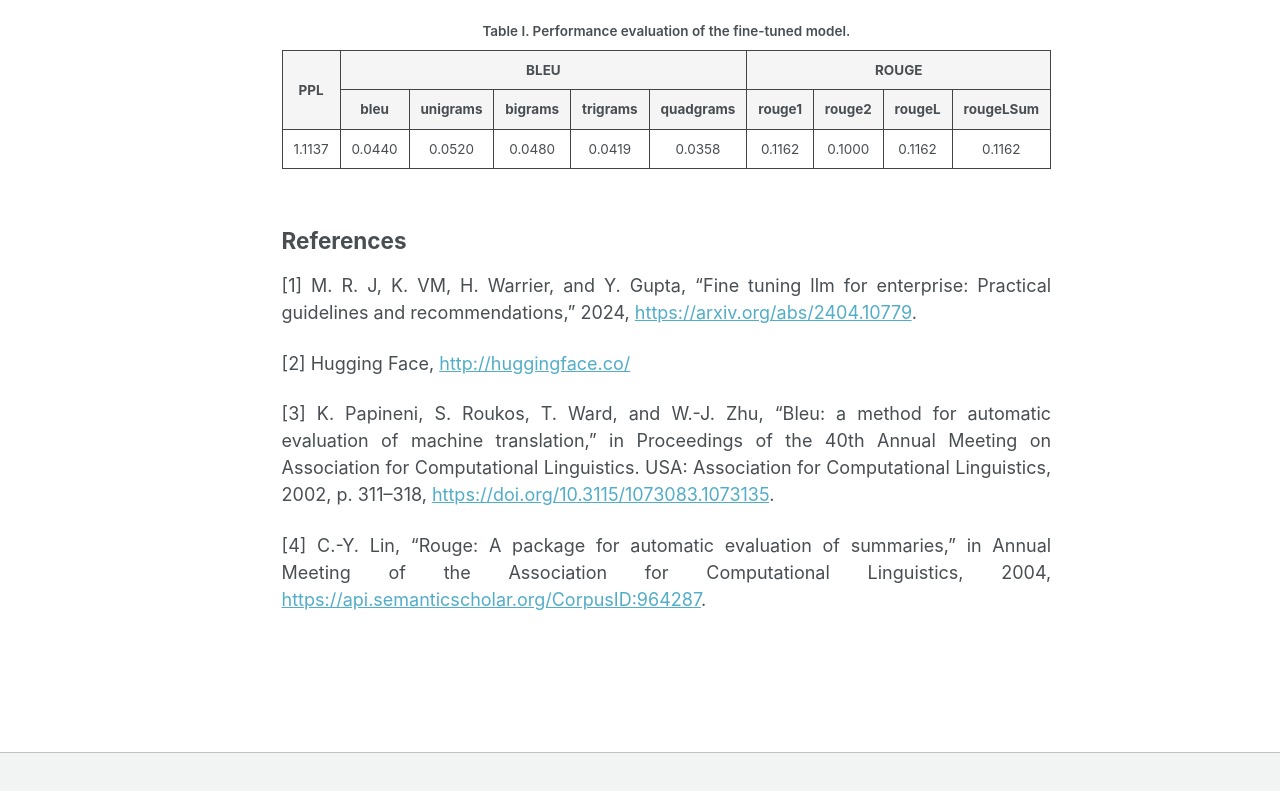
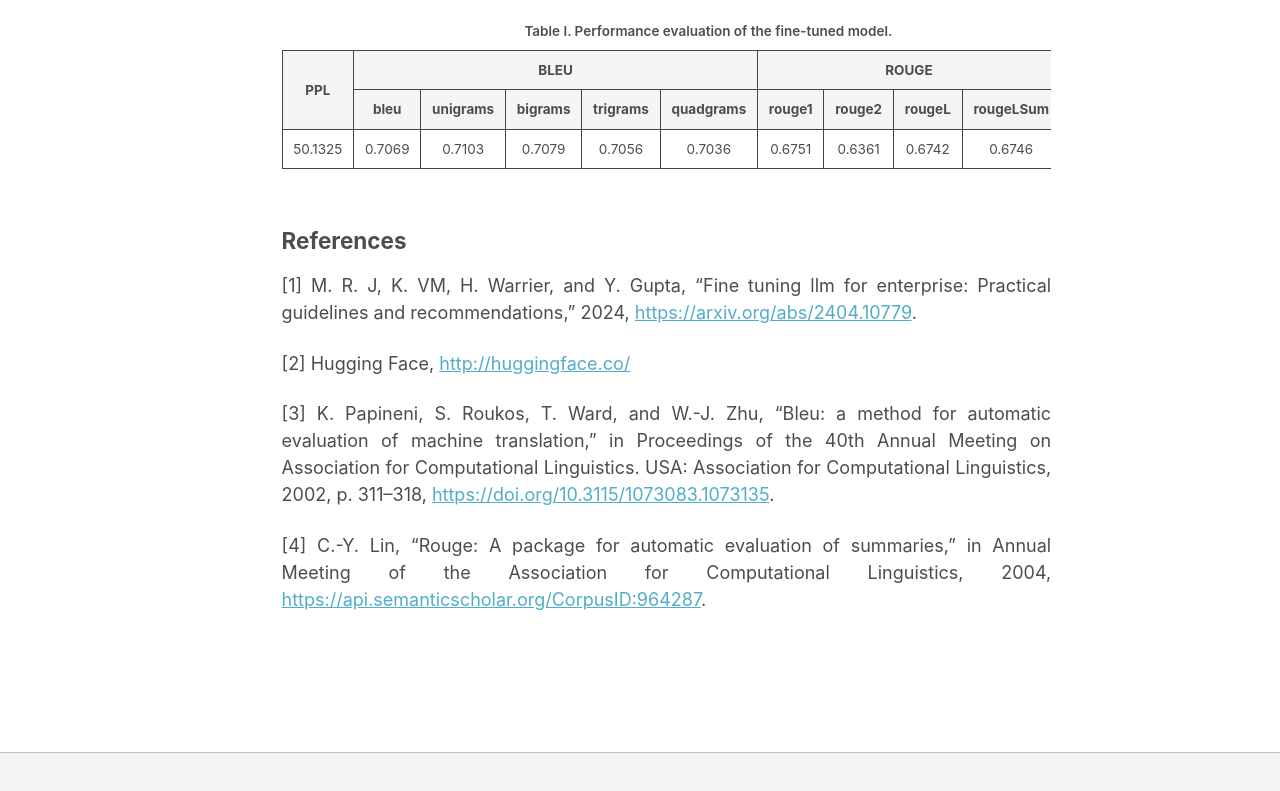
Before and after one commit to foroughshirinabkenar/mysite, a plain HTML site: page pages/llm_tutorial/fine_tuning.html in a window 1280 px wide. Shown: the part 3310-4101 px from the top of the page. Drawn offline with nearby package versions, Linux system fonts and the light colour scheme; some packages are replaced by stand-ins of ours.

Commit message:
Update fine_tuning.html

```diff
--- a/pages/llm_tutorial/fine_tuning.html
+++ b/pages/llm_tutorial/fine_tuning.html
@@ -389,6 +389,7 @@
                               <th style="text-align: center; vertical-align: middle;" rowspan="2" scope="col">PPL</th>
                               <th style="text-align: center; vertical-align: middle;" colspan="5" scope="colgroup">BLEU</th>
                               <th style="text-align: center; vertical-align: middle;" colspan="4" scope="colgroup">ROUGE</th>
+                              <th style="text-align: center; vertical-align: middle;" rowspan="2" scope="col">Time (s)</th>
                             </tr>
                             <tr>
                               <th style="text-align: center; vertical-align: middle;" scope="col">bleu</th>
@@ -404,16 +405,17 @@
                           </thead>
                           <tbody>
                             <tr>
-                              <td style="text-align: center; vertical-align: middle;">1.1137</td>
-                              <td style="text-align: center; vertical-align: middle;">0.0440</td>
-                              <td style="text-align: center; vertical-align: middle;">0.0520</td>
-                              <td style="text-align: center; vertical-align: middle;">0.0480</td>
-                              <td style="text-align: center; vertical-align: middle;">0.0419</td>
-                              <td style="text-align: center; vertical-align: middle;">0.0358</td>
-                              <td style="text-align: center; vertical-align: middle;">0.1162</td>
-                              <td style="text-align: center; vertical-align: middle;">0.1000</td>
-                              <td style="text-align: center; vertical-align: middle;">0.1162</td>
-                              <td style="text-align: center; vertical-align: middle;">0.1162</td>
+                              <td style="text-align: center; vertical-align: middle;">50.1325</td>
+                              <td style="text-align: center; vertical-align: middle;">0.7069</td>
+                              <td style="text-align: center; vertical-align: middle;">0.7103</td>
+                              <td style="text-align: center; vertical-align: middle;">0.7079</td>
+                              <td style="text-align: center; vertical-align: middle;">0.7056</td>
+                              <td style="text-align: center; vertical-align: middle;">0.7036</td>
+                              <td style="text-align: center; vertical-align: middle;">0.6751</td>
+                              <td style="text-align: center; vertical-align: middle;">0.6361</td>
+                              <td style="text-align: center; vertical-align: middle;">0.6742</td>
+                              <td style="text-align: center; vertical-align: middle;">0.6746</td>
+                              <td style="text-align: center; vertical-align: middle;">89.9767</td>
                             </tr>
                           </tbody>
                         </table>
```
